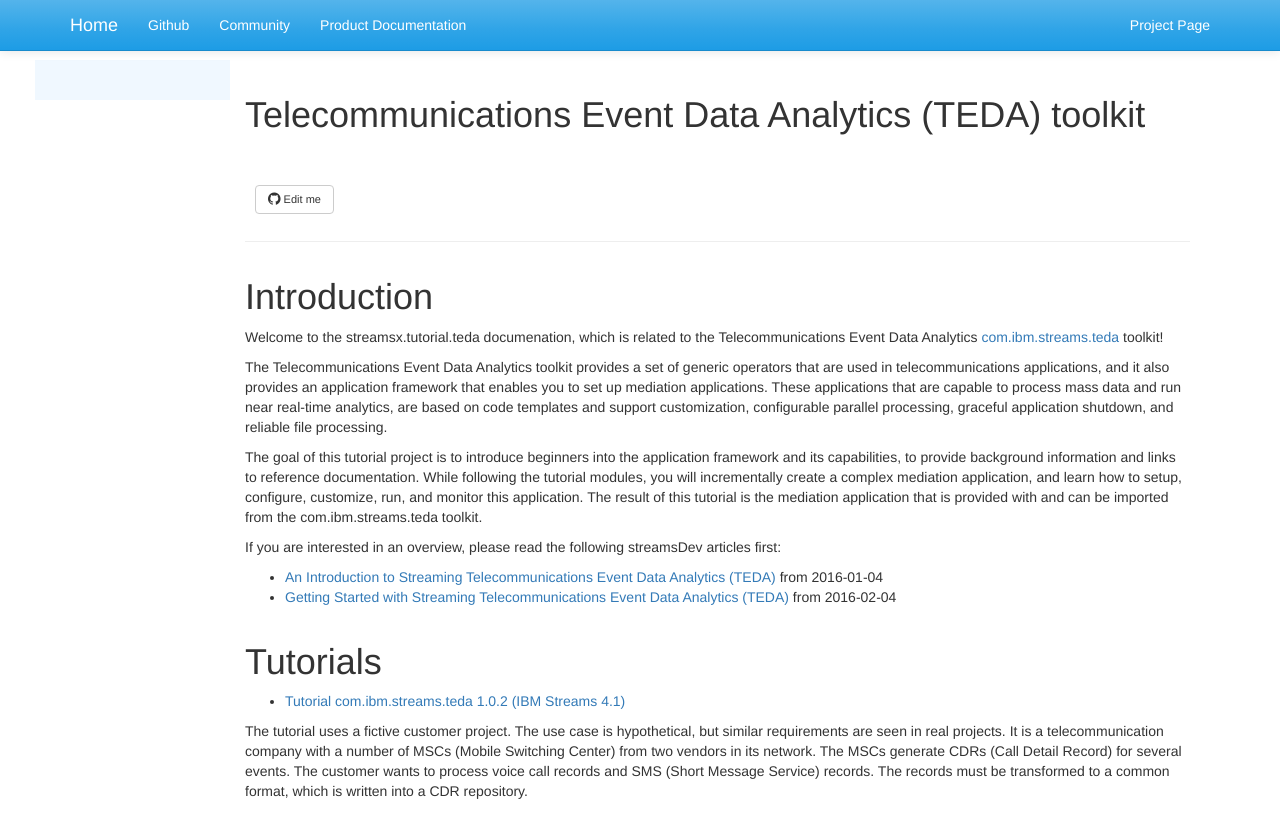
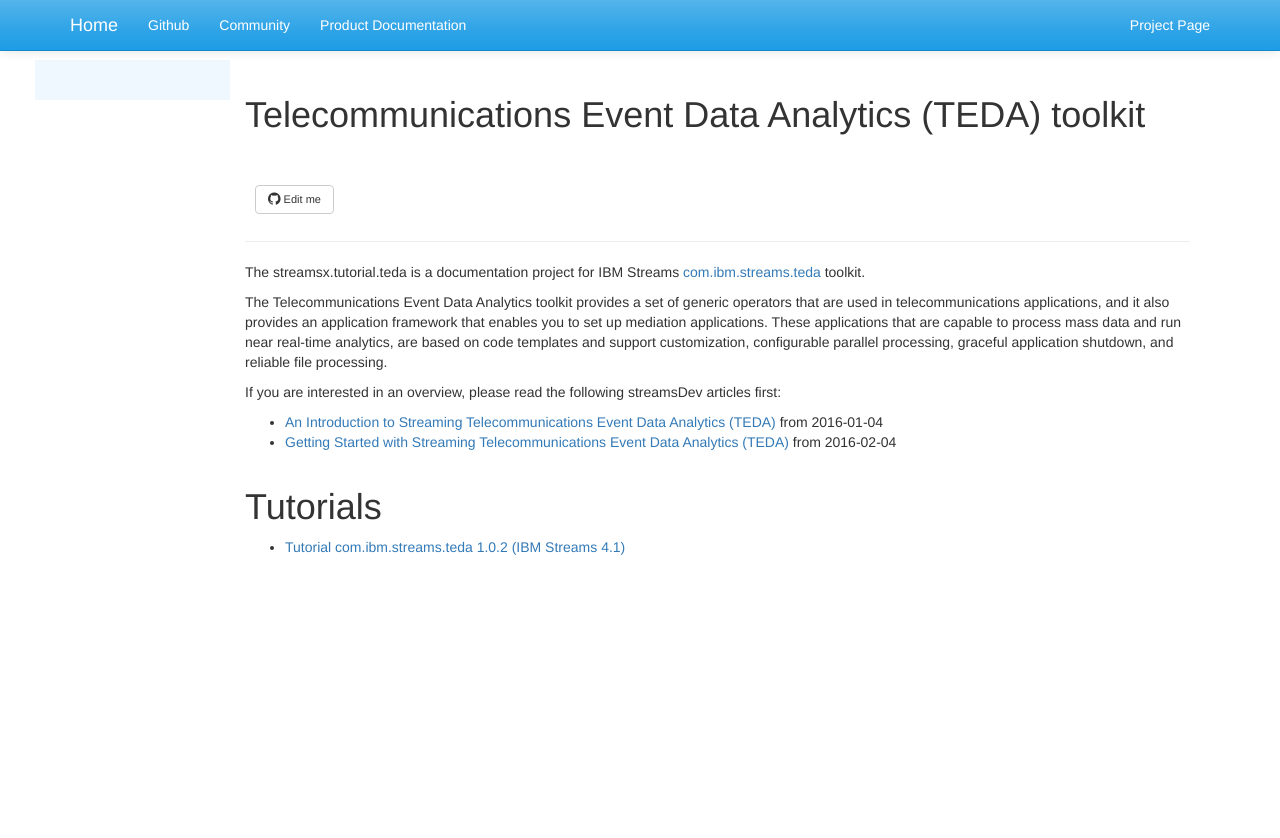
Before and after one commit to IBMStreams/streamsx.tutorial.teda, a Jekyll site: the page built from index.markdown, in a window 1280 px wide. Shown: the top 838 px of the page. Built offline with Jekyll 4.4.1, drawn with Linux system fonts in a browser that asks for light colours; nearby versions of some CDN libraries; library files that are not in the unit come from our copies.

Commit message:
Update index.markdown

```diff
--- a/index.markdown
+++ b/index.markdown
@@ -1,16 +1,12 @@
 ---
 layout: docs
 title:  Telecommunications Event Data Analytics (TEDA) toolkit
-description:  Introduction to IBM Streams TEDA Toolkit
+description:  Tutorials for IBM Streams TEDA Toolkit
 ---
 
-# Introduction
-
-Welcome to the streamsx.tutorial.teda documenation, which is related to the Telecommunications Event Data Analytics [com.ibm.streams.teda](http://www-01.ibm.com/support/knowledgecenter/SSCRJU_4.1.1/com.ibm.streams.toolkits.doc/spldoc/dita/tk$com.ibm.streams.teda/tk$com.ibm.streams.teda.html) toolkit!
+The streamsx.tutorial.teda is a documentation project for IBM Streams [com.ibm.streams.teda](http://www-01.ibm.com/support/knowledgecenter/SSCRJU_4.1.1/com.ibm.streams.toolkits.doc/spldoc/dita/tk$com.ibm.streams.teda/tk$com.ibm.streams.teda.html) toolkit.
 
 The Telecommunications Event Data Analytics toolkit provides a set of generic operators that are used in telecommunications applications, and it also provides an application framework that enables you to set up mediation applications. These applications that are capable to process mass data and run near real-time analytics, are based on code templates and support customization, configurable parallel processing, graceful application shutdown, and reliable file processing.
-
-The goal of this tutorial project is to introduce beginners into the application framework and its capabilities, to provide background information and links to reference documentation. While following the tutorial modules, you will incrementally create a complex mediation application, and learn how to setup, configure, customize, run, and monitor this application. The result of this tutorial is the mediation application that is provided with and can be imported from the com.ibm.streams.teda toolkit.
 
 If you are interested in an overview, please read the following streamsDev articles first:
 
@@ -19,5 +15,3 @@
 
 # Tutorials
 {% include nav.html context="/docs/"%}
-
-The tutorial uses a fictive customer project. The use case is hypothetical, but similar requirements are seen in real projects. It is a telecommunication company with a number of MSCs (Mobile Switching Center) from two vendors in its network. The MSCs generate CDRs (Call Detail Record) for several events. The customer wants to process voice call records and SMS (Short Message Service) records. The records must be transformed to a common format, which is written into a CDR repository.
```
